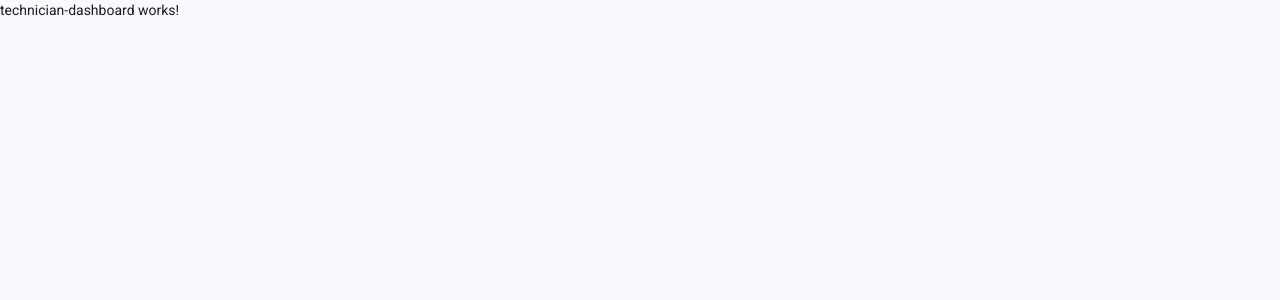
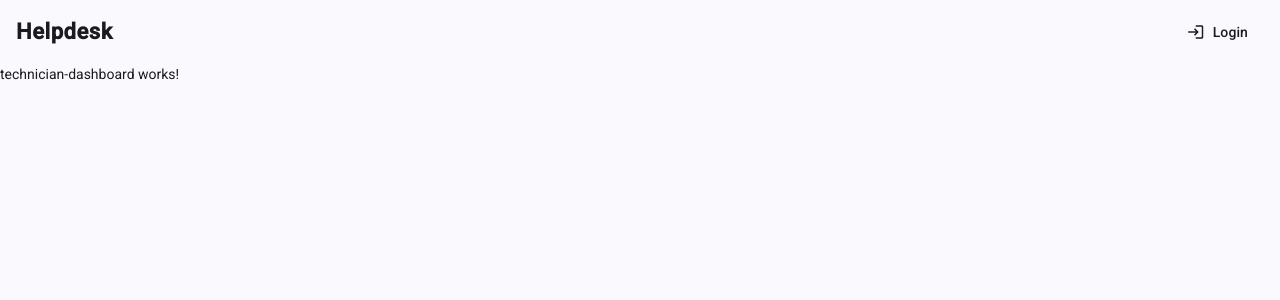
Before and after one commit to Tudor-debug819/Ticketing-System, an Angular app: page /technician-dashboard in a window 1280 px wide. Shown: the top 300 px of the page. Built offline with nearby package versions, Linux system fonts and the light colour scheme.

Commit message:
render header on pages

```diff
--- a/src/app/pages/admin-dashboard/admin-dashboard.html
+++ b/src/app/pages/admin-dashboard/admin-dashboard.html
@@ -1 +1,2 @@
+<app-header></app-header>
 <p>admin-dashboard works!</p>
--- a/src/app/pages/admin-dashboard/admin-dashboard.ts
+++ b/src/app/pages/admin-dashboard/admin-dashboard.ts
@@ -1,8 +1,10 @@
 import { Component } from '@angular/core';
+import { CommonModule } from '@angular/common';
+import { Header } from '../header/header';
 
 @Component({
   selector: 'app-admin-dashboard',
-  imports: [],
+  imports: [Header],
   templateUrl: './admin-dashboard.html',
   styleUrl: './admin-dashboard.css'
 })
--- a/src/app/pages/client-dashboard/client-dashboard.html
+++ b/src/app/pages/client-dashboard/client-dashboard.html
@@ -1 +1,2 @@
+<app-header></app-header>
 <p>client-dashboard works!</p>
--- a/src/app/pages/client-dashboard/client-dashboard.ts
+++ b/src/app/pages/client-dashboard/client-dashboard.ts
@@ -1,8 +1,11 @@
 import { Component } from '@angular/core';
+import { CommonModule } from '@angular/common';
+import { Header } from '../header/header';
+
 
 @Component({
   selector: 'app-client-dashboard',
-  imports: [],
+  imports: [Header],
   templateUrl: './client-dashboard.html',
   styleUrl: './client-dashboard.css'
 })
--- a/src/app/pages/technician-dashboard/technician-dashboard.html
+++ b/src/app/pages/technician-dashboard/technician-dashboard.html
@@ -1 +1,2 @@
+<app-header></app-header>
 <p>technician-dashboard works!</p>
--- a/src/app/pages/technician-dashboard/technician-dashboard.ts
+++ b/src/app/pages/technician-dashboard/technician-dashboard.ts
@@ -1,8 +1,11 @@
 import { Component } from '@angular/core';
+import { CommonModule } from '@angular/common';
+import { Header } from '../header/header';
+
 
 @Component({
   selector: 'app-technician-dashboard',
-  imports: [],
+  imports: [Header],
   templateUrl: './technician-dashboard.html',
   styleUrl: './technician-dashboard.css'
 })
```
